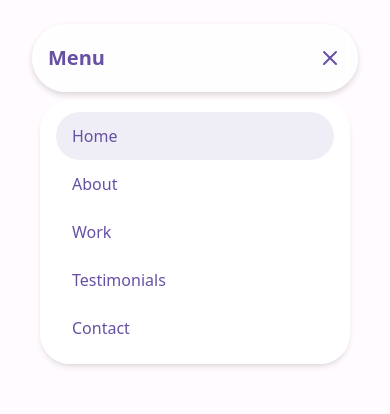
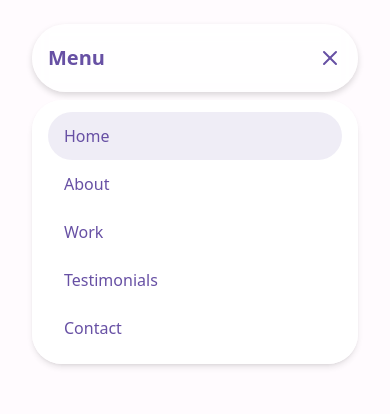
Before and after one commit to ohmudassir/Personal-Portfolio, a React (Vite) app in the folder my-portfolio/: page / in a window 390 px wide. Both pictures are taken after a click on the button 330 px from the left and 58 px from the top of the page. Shown: the top 414 px of the page. Built offline with nearby package versions, Linux system fonts and the light colour scheme.

Commit message:
smothness added in navbar

```diff
--- a/my-portfolio/src/components/Navbar.jsx
+++ b/my-portfolio/src/components/Navbar.jsx
@@ -1,4 +1,4 @@
-import React, { useState } from "react";
+import React, { useState, useEffect } from "react";
 import { Menu, X } from "lucide-react";
 
 const navItems = [
@@ -12,6 +12,18 @@ const navItems = [
 export default function Navbar() {
   const [active, setActive] = useState("#home");
   const [open, setOpen] = useState(false);
+  const [animate, setAnimate] = useState(false);
+
+  // Trigger animation on open/close change
+  useEffect(() => {
+    if (open) {
+      setAnimate(true);
+    } else {
+      // Delay unmount to allow fade-out animation
+      const timeout = setTimeout(() => setAnimate(false), 300);
+      return () => clearTimeout(timeout);
+    }
+  }, [open]);
 
   const handleClick = (href) => {
     setActive(href);
@@ -29,13 +41,16 @@ export default function Navbar() {
           </button>
         </div>
 
-        {/* Mobile menu - stays inside the card, overlays content, no push down */}
+        {/* Mobile menu with animation */}
+        {(open || animate) && (
           <div
-          className={`${
-            open ? "absolute top-full left-0 w-full mt-2 z-40" : "hidden"
-          } md:hidden`}
+            className={`absolute top-full left-0 w-full mt-2 z-40 px-4 py-3 bg-white/90 backdrop-blur rounded-[30px] shadow-md
+              transform transition-all duration-300 ease-in-out origin-top
+              ${open ? "opacity-100 scale-y-100" : "opacity-0 scale-y-0"}
+            `}
+            style={{ transformOrigin: "top" }}
           >
-          <ul className="px-4 py-3 bg-white/90 backdrop-blur rounded-[30px] shadow-md mx-2">
+            <ul>
               {navItems.map((item) => {
                 const isActive = active === item.href;
                 return (
@@ -56,6 +71,7 @@ export default function Navbar() {
               })}
             </ul>
           </div>
+        )}
 
         {/* Desktop menu */}
         <ul className="hidden md:grid grid-cols-5 gap-2 text-center mt-4 md:mt-0">
```
Lines whose indentation alone changed are shown as unchanged.
